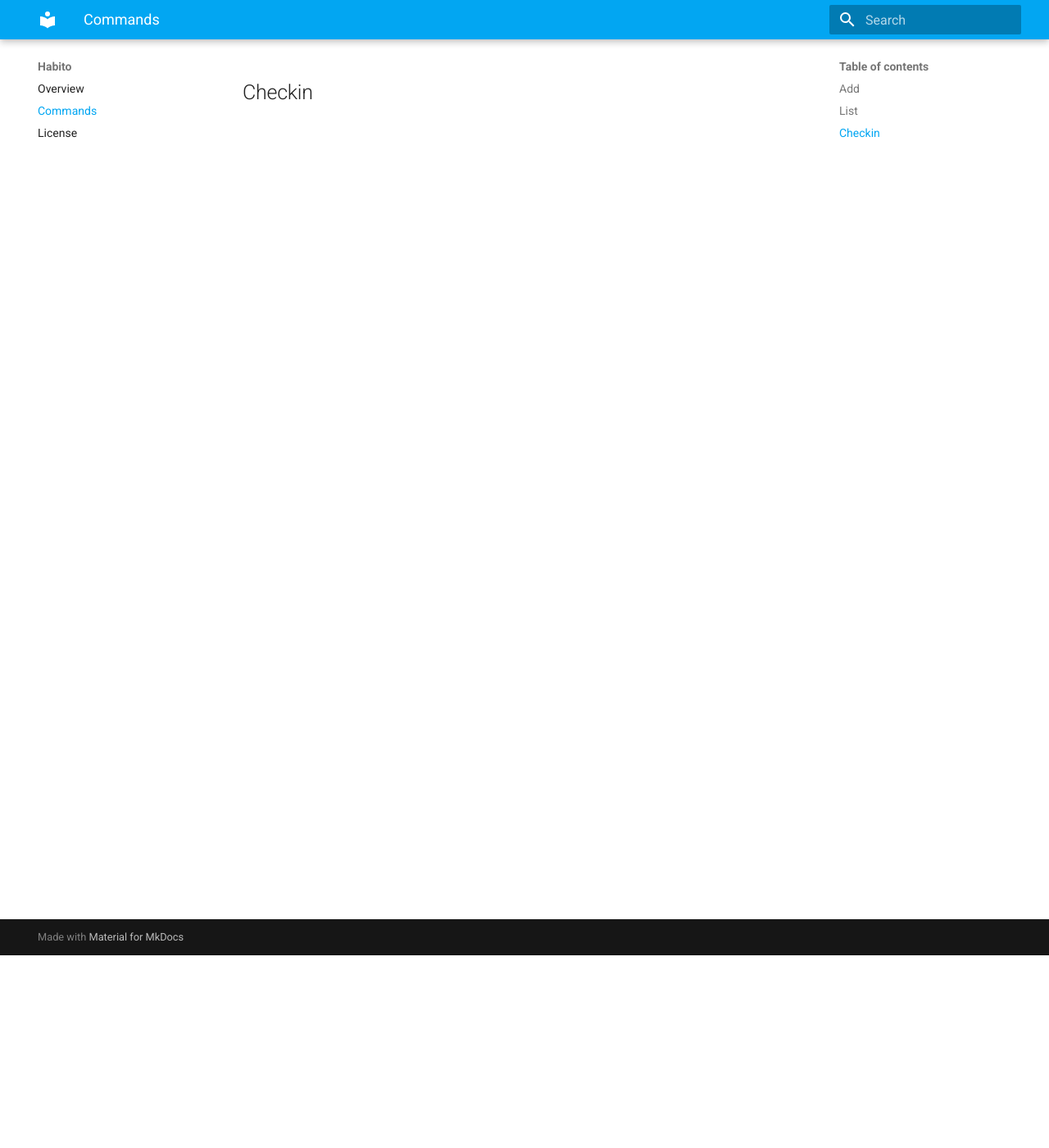
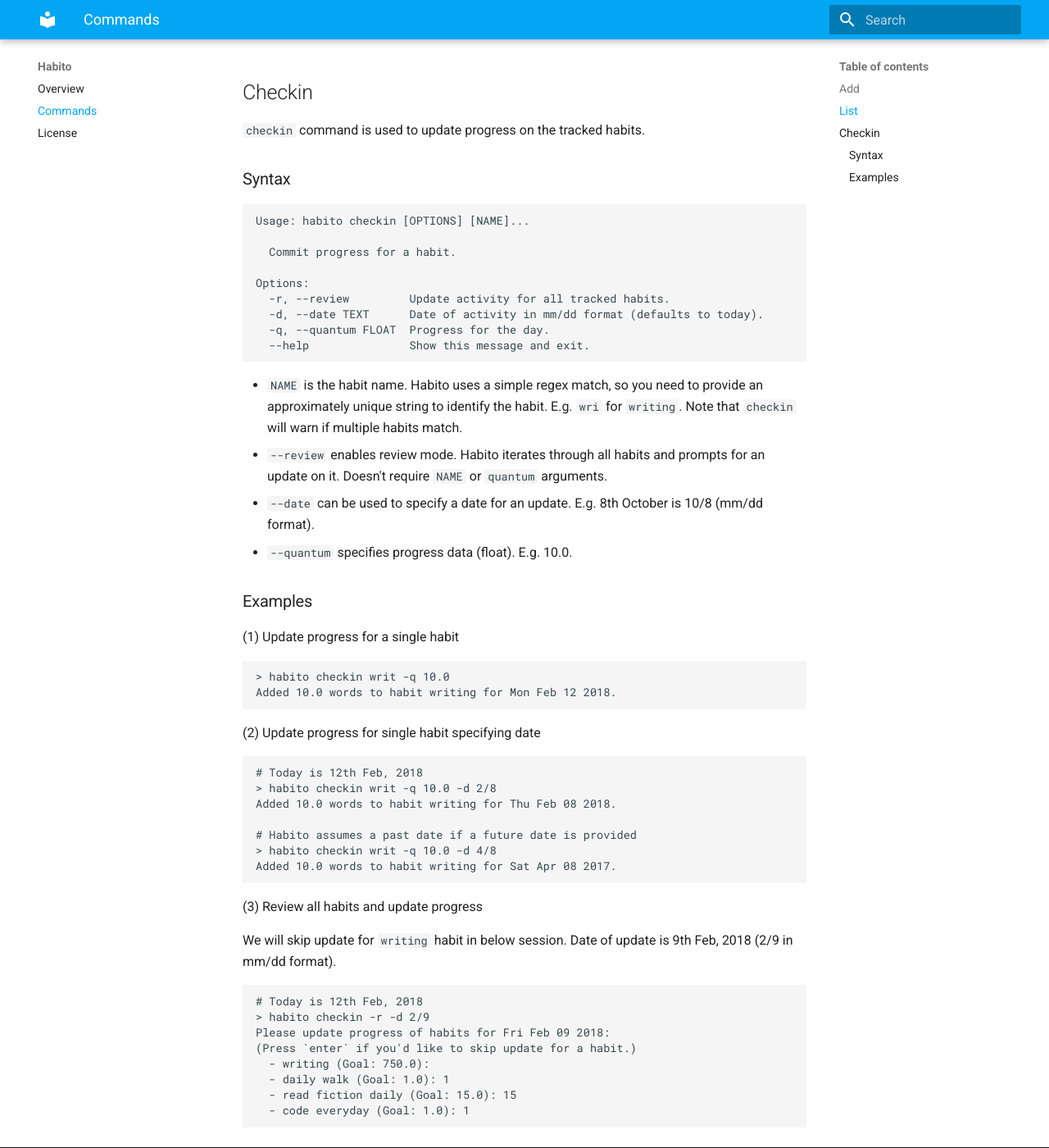
Before and after one commit to codito/habito, an MkDocs documentation site: the page built from docs/commands.md, in a window 1280 px wide and 1400 px high, scrolled down 235 px. Shown: the whole window at 82% size. Built offline with MkDocs 1.6.1 and Material for MkDocs 9.7.7, drawn with Linux system fonts in a browser that asks for light colours; old or Windows-style settings are respelled for this version of MkDocs.

Commit message:
docs: add checkin command syntax and examples.

````diff
--- a/docs/commands.md
+++ b/docs/commands.md
@@ -5,3 +5,62 @@
 ## List
 
 ## Checkin
+`checkin` command is used to update progress on the tracked habits.
+
+### Syntax
+```
+Usage: habito checkin [OPTIONS] [NAME]...
+
+  Commit progress for a habit.
+
+Options:
+  -r, --review         Update activity for all tracked habits.
+  -d, --date TEXT      Date of activity in mm/dd format (defaults to today).
+  -q, --quantum FLOAT  Progress for the day.
+  --help               Show this message and exit.
+```
+
+- `NAME` is the habit name. Habito uses a simple regex match, so you need to
+  provide an approximately unique string to identify the habit. E.g. `wri` for
+  `writing`. Note that `checkin` will warn if multiple habits match.
+- `--review` enables review mode. Habito iterates through all habits and
+  prompts for an update on it. Doesn't require `NAME` or `quantum` arguments.
+- `--date` can be used to specify a date for an update. E.g. 8th October is
+  10/8 (mm/dd format).
+- `--quantum` specifies progress data (float). E.g. 10.0.
+
+### Examples
+(1) Update progress for a single habit
+
+```sh
+> habito checkin writ -q 10.0
+Added 10.0 words to habit writing for Mon Feb 12 2018.
+```
+
+(2) Update progress for single habit specifying date
+
+```sh
+# Today is 12th Feb, 2018
+> habito checkin writ -q 10.0 -d 2/8
+Added 10.0 words to habit writing for Thu Feb 08 2018.
+
+# Habito assumes a past date if a future date is provided
+> habito checkin writ -q 10.0 -d 4/8
+Added 10.0 words to habit writing for Sat Apr 08 2017.
+```
+
+(3) Review all habits and update progress
+
+We will skip update for `writing` habit in below session. Date of update is 9th
+Feb, 2018 (2/9 in mm/dd format).
+
+```sh
+# Today is 12th Feb, 2018
+> habito checkin -r -d 2/9
+Please update progress of habits for Fri Feb 09 2018:
+(Press `enter` if you'd like to skip update for a habit.)
+  - writing (Goal: 750.0):
+  - daily walk (Goal: 1.0): 1
+  - read fiction daily (Goal: 15.0): 15
+  - code everyday (Goal: 1.0): 1
+```
````
